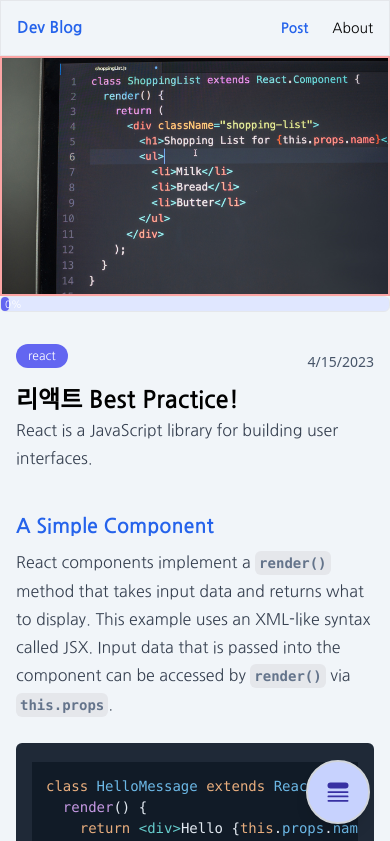
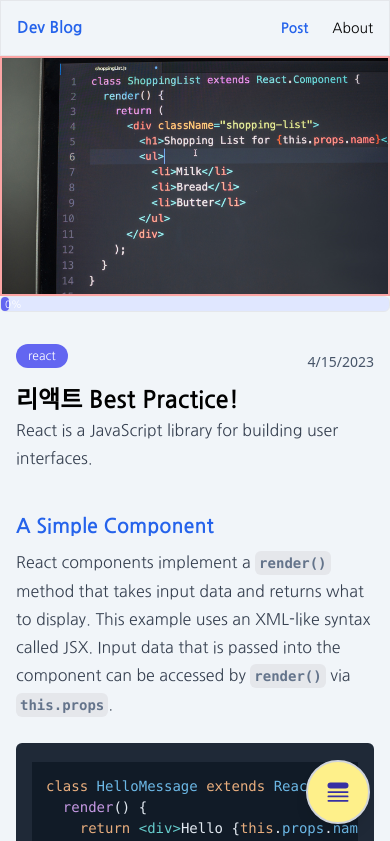
Before and after one commit to talentforest/Jellie-Blog, a Next.js app: page /posts/best-react-practices in a window 390 px wide. Shown: the top 841 px of the page. Built offline with nearby package versions, Linux system fonts and the light colour scheme.

Commit message:
UI: change toc button color

```diff
--- a/components/posts/toc.tsx
+++ b/components/posts/toc.tsx
@@ -54,7 +54,7 @@ export default function TableOfContents() {
       )}
       <button
         onClick={toggleModal}
-        className='transition hover:scale-105 md:hidden border-2 z-20 border-gray-300 bg-indigo-200 hover:bg-indigo-300 fixed flex items-center justify-center bottom-5 right-5 w-16 h-16 shadow-lg rounded-full'
+        className='transition hover:scale-105 md:hidden border-2 z-20 border-gray-300 bg-yellow-200 hover:bg-indigo-300 fixed flex items-center justify-center bottom-5 right-5 w-16 h-16 shadow-lg rounded-full'
       >
         {!modal ? (
           <HiQueueList className='w-7 h-7 text-indigo-800' />
```
